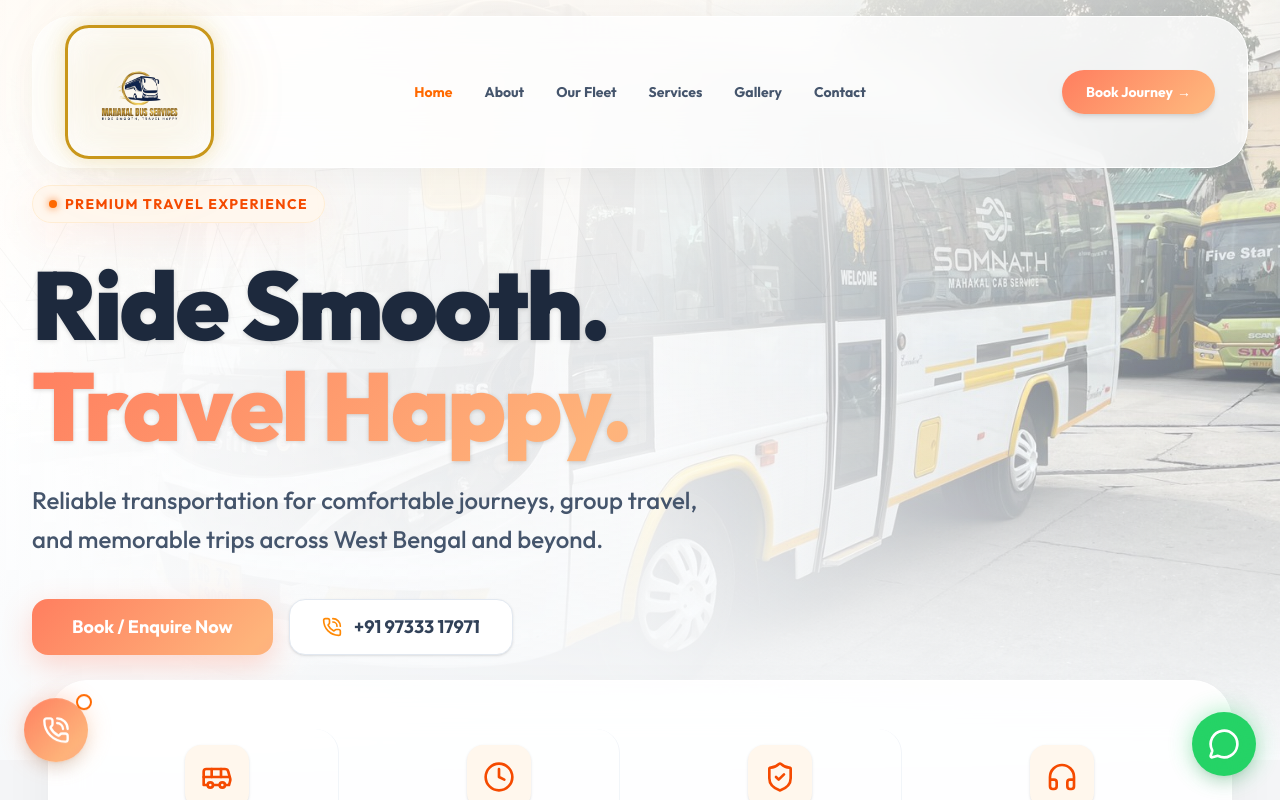
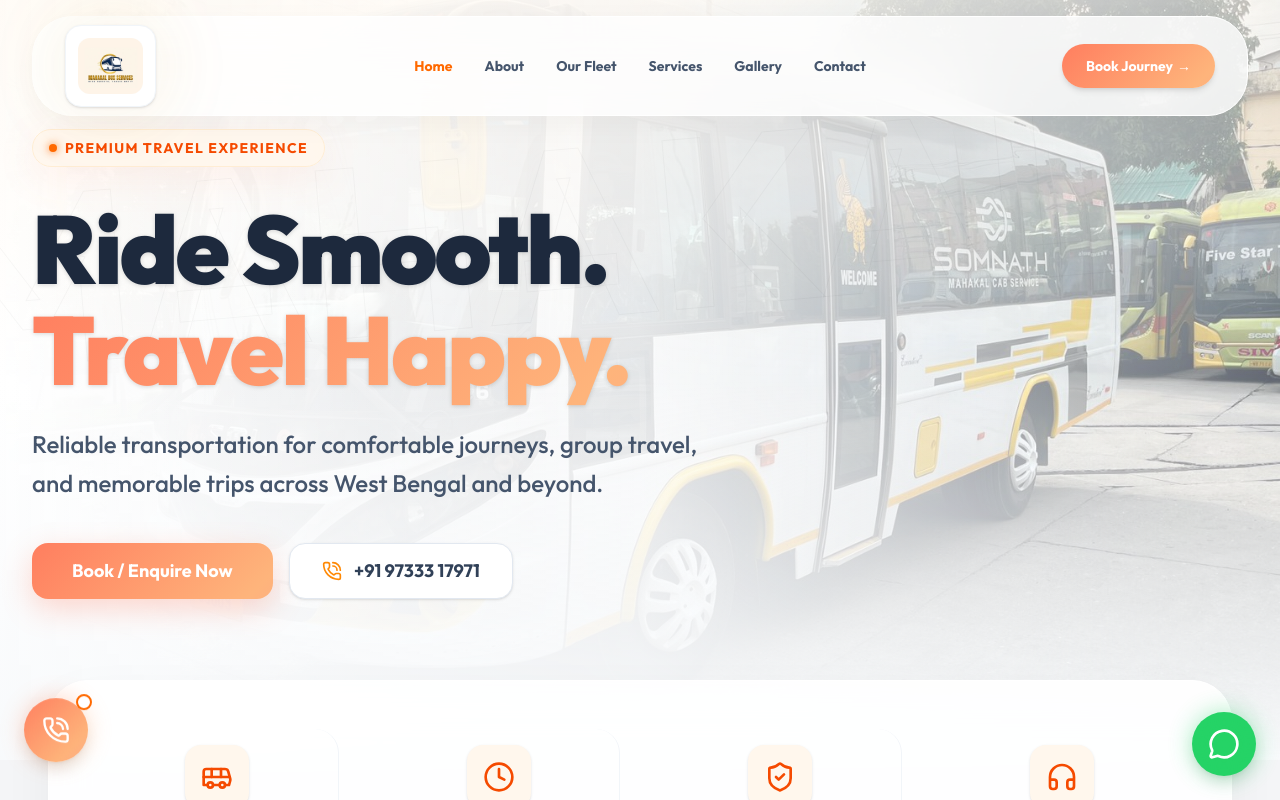
Before and after one commit to Shantanu2705/Mahakal-Bus-Services, a Next.js app: page / in a window 1280 px wide. Shown: the top 800 px of the page. Built offline with nearby package versions, Linux system fonts and the light colour scheme.

Commit message:
fix: adjust navbar logo size and hero padding to fix desktop overlap

```diff
--- a/src/components/layout/Navbar.tsx
+++ b/src/components/layout/Navbar.tsx
@@ -53,11 +53,11 @@ export function Navbar() {
               {/* Premium Glow Effect */}
               <div className="absolute inset-0 bg-brand-gold/20 blur-2xl rounded-full opacity-60 group-hover:opacity-100 transition-opacity duration-500" />
 
-              <div className="relative bg-white/10 backdrop-blur-md border-[3px] border-brand-gold rounded-3xl p-3 md:p-4 shadow-[0_0_20px_rgba(212,175,55,0.3)] transition-all duration-300 group-hover:bg-white/20 group-hover:shadow-[0_0_30px_rgba(212,175,55,0.6)]">
+              <div className="relative bg-white border border-slate-100 rounded-2xl p-2 md:p-3 shadow-sm transition-all duration-300 group-hover:shadow-md">
                 <img
-                  src="/images/logo.png"
+                  src="/images/logo.jpeg"
                   alt="Mahakal Bus Services Logo"
-                  className="h-16 md:h-24 w-auto object-contain drop-shadow-[0_0_12px_rgba(255,255,255,1)]"
+                  className="h-10 md:h-14 w-auto object-contain rounded-xl"
                 />
               </div>
             </Link>
--- a/src/components/sections/Hero.tsx
+++ b/src/components/sections/Hero.tsx
@@ -8,7 +8,7 @@ import { PhoneCall } from "lucide-react";
 
 export function Hero() {
   return (
-    <section className="relative min-h-[95vh] flex items-center pt-20 overflow-hidden bg-slate-50">
+    <section className="relative min-h-[95vh] flex items-center pt-32 pb-40 overflow-hidden bg-slate-50">
       {/* Background Image & Overlays */}
       <div className="absolute inset-0 z-0 pointer-events-none">
         <Image
```
